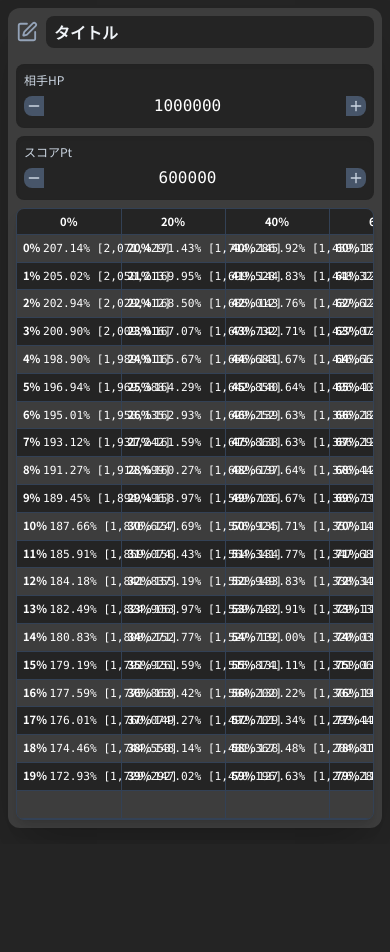
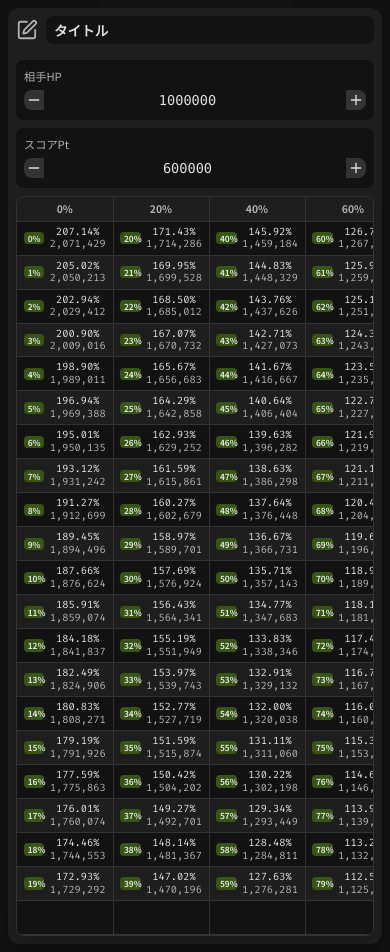
Before and after one commit to sg-kage/kage_score, a plain HTML site: page index.html in a window 390 px wide. Before the commit the page ends 844 px from the top, so only its background shows below. Drawn offline with nearby package versions, Linux system fonts and the light colour scheme.

Commit message:
Update index.html

```diff
--- a/index.html
+++ b/index.html
@@ -3,13 +3,11 @@
 <head>
   <meta charset="UTF-8">
   <meta name="viewport" content="width=device-width, initial-scale=1.0">
-  <title>Excel計算機アプリ</title>
+  <title>季節イベ最大スコア計算</title>
   <script src="https://cdn.tailwindcss.com"></script>
-  <!-- Google Fonts: Noto Sans JP と Fira Code の読み込み -->
   <link rel="preconnect" href="https://fonts.googleapis.com">
   <link rel="preconnect" href="https://fonts.gstatic.com" crossorigin>
   <link href="https://fonts.googleapis.com/css2?family=Fira+Code:wght@400;700&family=Noto+Sans+JP:wght@400;700&display=swap" rel="stylesheet">
-  <!-- Lucide Iconsの読み込み -->
   <script src="https://unpkg.com/lucide@latest/dist/lucide.js"></script>
   <style>
     body {
@@ -31,94 +29,127 @@
     }
     #resultsGridTable th, #resultsGridTable td {
       padding: 4px 6px;
-      border-right: 1px solid #334155;
-      border-bottom: 1px solid #334155;
+      border-right: 1px solid #333333;
+      border-bottom: 1px solid #333333;
       white-space: nowrap;
       text-align: left;
-      background-color: #242424;
-      color: #fff;
+      background-color: #1E1E1E;
+      color: #E0E0E0;
     }
     #resultsGridTable th {
-      background-color: #242424;
+      background-color: #1E1E1E;
       font-weight: bold;
       text-align: center;
+      color: #B0B0B0;
     }
     #resultsGridTable th:last-child, #resultsGridTable td:last-child {
       border-right: none;
     }
+    #resultsGridTable tr:nth-child(odd) td {
+      background-color: #1E1E1E;
+    }
     #resultsGridTable tr:nth-child(even) td {
-      background-color: #3D3D3D;
+      background-color: #121212;
+    }
+    .percentage-label {
+      background-color: #375613;
+      color: #E0E0E0;
+      padding: 0 4px;
+      border-radius: 4px;
+      font-size: 0.8em;
+      font-weight: bold;
+      text-align: right;
+      width: 2.5em;
+    }
+    .result-text {
+      color: #E0E0E0;
+    }
+    .result-number {
+      color: #B0B0B0;
+    }
+    .centered-content { /* 追加: 中央揃えのためのクラス */
+      width: 100%;
+      display: flex;
+      justify-content: center;
+      align-items: center;
+    }
+    .result-container {
+      display: flex;
+      flex-direction: column;
+      line-height: 1.2;
+      font-family: 'Fira Code', monospace;
+      margin-left: 0.5em;
+      align-items: center; /* 追加 */
     }
     @media (max-width: 640px) {
       #resultsGridTable {
-        font-size: 0.70rem;
-        min-width: 520px;
+        font-size: 0.65rem;
+        min-width: 480px;
       }
-      .sm\:text-lg { font-size: 1rem; }
-      .md\:text-xl { font-size: 1rem; }
+      #titleInput,
+      input[type="number"] {
+        font-size: 0.85rem !important;
+      }
+      label {
+        font-size: 0.7rem !important;
+      }
     }
   </style>
 </head>
-<body class="bg-[#242424] text-slate-100 p-2 antialiased flex flex-col items-center min-h-screen">
+<body class="bg-[#121212] text-[#E0E0E0] p-2 antialiased flex flex-col items-center min-h-screen">
 
-  <div class="w-full max-w-2xl sm:max-w-3xl md:max-w-6xl bg-[#3D3D3D] rounded-xl shadow-2xl p-2 sm:p-4 md:p-8">
-    <!-- タイトル -->
+  <div class="w-full max-w-2xl sm:max-w-3xl md:max-w-6xl bg-[#1E1E1E] rounded-xl shadow-2xl p-2 sm:p-4 md:p-8">
     <div class="flex items-center mb-4 sm:mb-6">
-      <i data-lucide="edit" class="w-6 h-6 text-slate-400 mr-2 sm:mr-3"></i>
+      <i data-lucide="edit" class="w-6 h-6 text-[#B0B0B0] mr-2 sm:mr-3"></i>
       <input
         type="text"
         id="titleInput"
         value="タイトル"
-        class="w-full bg-[#242424] text-base sm:text-lg md:text-xl font-bold border-none rounded-lg py-1 px-2 sm:py-2 sm:px-4 focus:ring-2 focus:ring-green-500 focus:outline-none"
+        class="w-full bg-[#121212] text-sm sm:text-base md:text-lg font-bold border-none rounded-lg py-1 px-2 sm:py-2 sm:px-4 focus:ring-2 focus:ring-[#4CAF50] focus:outline-none text-[#E0E0E0]"
       />
     </div>
 
-    <!-- 入力セクション -->
     <div class="flex flex-col sm:flex-row gap-2 sm:gap-4 mb-2 sm:mb-4">
-      <!-- 相手HP -->
-      <div class="flex-1 bg-[#242424] p-2 rounded-lg shadow-inner">
-        <label class="block text-slate-300 text-xs mb-1">相手HP</label>
+      <div class="flex-1 bg-[#121212] p-2 rounded-lg shadow-inner">
+        <label class="block text-[#B0B0B0] text-xs mb-1">相手HP</label>
         <div class="flex items-center">
-          <button id="decrementBaseValue" class="p-0.5 bg-slate-600 rounded-l-lg hover:bg-slate-500 transition-colors">
-            <i data-lucide="minus" class="w-4 h-4 text-slate-300"></i>
+          <button id="decrementBaseValue" class="p-0.5 bg-[#333333] rounded-l-lg hover:bg-[#4CAF50] transition-colors">
+            <i data-lucide="minus" class="w-4 h-4 text-[#E0E0E0]"></i>
           </button>
           <input
             type="number"
             id="baseValueInput"
             value="1000000"
-            class="flex-1 text-center bg-[#242424] text-white font-mono text-base sm:text-lg py-0.5 focus:ring-2 focus:ring-green-500 focus:outline-none"
+            class="flex-1 text-center bg-[#121212] text-[#E0E0E0] font-mono text-sm sm:text-base py-0.5 focus:ring-2 focus:ring-[#4CAF50] focus:outline-none"
           />
-          <button id="incrementBaseValue" class="p-0.5 bg-slate-600 rounded-r-lg hover:bg-slate-500 transition-colors">
-            <i data-lucide="plus" class="w-4 h-4 text-slate-300"></i>
+          <button id="incrementBaseValue" class="p-0.5 bg-[#333333] rounded-r-lg hover:bg-[#4CAF50] transition-colors">
+            <i data-lucide="plus" class="w-4 h-4 text-[#E0E0E0]"></i>
           </button>
         </div>
       </div>
-      <!-- スコアPt -->
-      <div class="flex-1 bg-[#242424] p-2 rounded-lg shadow-inner">
-        <label class="block text-slate-300 text-xs mb-1">スコアPt</label>
+      <div class="flex-1 bg-[#121212] p-2 rounded-lg shadow-inner">
+        <label class="block text-[#B0B0B0] text-xs mb-1">スコアPt</label>
         <div class="flex items-center">
-          <button id="decrementAdjustedValue" class="p-0.5 bg-slate-600 rounded-l-lg hover:bg-slate-500 transition-colors">
-            <i data-lucide="minus" class="w-4 h-4 text-slate-300"></i>
+          <button id="decrementAdjustedValue" class="p-0.5 bg-[#333333] rounded-l-lg hover:bg-[#4CAF50] transition-colors">
+            <i data-lucide="minus" class="w-4 h-4 text-[#E0E0E0]"></i>
           </button>
           <input
             type="number"
             id="adjustedValueInput"
             value="600000"
-            class="flex-1 text-center bg-[#242424] text-white font-mono text-base sm:text-lg py-0.5 focus:ring-2 focus:ring-green-500 focus:outline-none"
+            class="flex-1 text-center bg-[#121212] text-[#E0E0E0] font-mono text-sm sm:text-base py-0.5 focus:ring-2 focus:ring-[#4CAF50] focus:outline-none"
           />
-          <button id="incrementAdjustedValue" class="p-0.5 bg-slate-600 rounded-r-lg hover:bg-slate-500 transition-colors">
-            <i data-lucide="plus" class="w-4 h-4 text-slate-300"></i>
+          <button id="incrementAdjustedValue" class="p-0.5 bg-[#333333] rounded-r-lg hover:bg-[#4CAF50] transition-colors">
+            <i data-lucide="plus" class="w-4 h-4 text-[#E0E0E0]"></i>
           </button>
         </div>
       </div>
     </div>
 
-    <!-- 計算結果グリッド -->
-    <div class="bg-[#3D3D3D] rounded-lg shadow-lg overflow-x-auto border border-slate-700">
+    <div class="bg-[#1E1E1E] rounded-lg shadow-lg overflow-x-auto border border-[#333333]">
       <div id="resultsGridWrapper">
         <table id="resultsGridTable">
-          <!-- JSでここに挿入 -->
-        </table>
+          </table>
       </div>
     </div>
   </div>
@@ -127,7 +158,7 @@
     if (typeof lucide !== 'undefined') {
       lucide.createIcons();
     }
-    const titleInput = document.getElementById('titleInput');
+
     const baseValueInput = document.getElementById('baseValueInput');
     const adjustedValueInput = document.getElementById('adjustedValueInput');
     const resultsGridTable = document.getElementById('resultsGridTable');
@@ -136,7 +167,6 @@
     const incrementAdjustedValueBtn = document.getElementById('incrementAdjustedValue');
     const decrementAdjustedValueBtn = document.getElementById('decrementAdjustedValue');
 
-    // 新しい数式に基づく計算ロジック
     const calculateResult = (baseValue, adjustedValue, percentage) => {
       const h6 = percentage / 100;
       const adjusted = (adjustedValue / (1 + h6) - 20000) / 280000;
@@ -144,27 +174,23 @@
       const percent = result / baseValue;
       const formattedPercent = (percent * 100).toFixed(2) + '%';
       const formattedResult = new Intl.NumberFormat('ja-JP').format(result);
-
-      return `${formattedPercent} [${formattedResult}]`;
+      return `${formattedPercent} ${formattedResult}`;
     };
 
-    // グリッド表示（テーブル化）
     const renderGrid = () => {
       resultsGridTable.innerHTML = '';
       const baseValue = Number(baseValueInput.value);
       const adjustedValue = Number(adjustedValueInput.value);
 
-      // ヘッダー
       const percentages = ['0%', '20%', '40%', '60%', '80%'];
       const headerRow = document.createElement('tr');
-      percentages.forEach((p, index) => {
+      percentages.forEach((p) => {
         const th = document.createElement('th');
         th.textContent = p;
         headerRow.appendChild(th);
       });
       resultsGridTable.appendChild(headerRow);
 
-      // データ分割
       const columnsData = [[], [], [], [], []];
       for (let i = 0; i <= 99; i++) {
         const columnIndex = Math.floor(i / 20);
@@ -172,16 +198,25 @@
           columnsData[columnIndex].push(i);
         }
       }
-      columnsData[4].push(100); // 100%を最後の列に追加
+      columnsData[4].push(100);
 
       const maxRows = Math.max(...columnsData.map(col => col.length));
       for (let rowIndex = 0; rowIndex < maxRows; rowIndex++) {
         const row = document.createElement('tr');
-        columnsData.forEach((column, colIndex) => {
+        columnsData.forEach((column) => {
           const p = column[rowIndex];
           const td = document.createElement('td');
           if (p !== undefined) {
-            td.innerHTML = `<span style="font-weight:bold;">${p}%</span> <span class="font-mono">${calculateResult(baseValue, adjustedValue, p)}</span>`;
+            const [percentText, numberText] = calculateResult(baseValue, adjustedValue, p).split(' ');
+            td.innerHTML = `
+              <div class="centered-content">
+                <div class="percentage-label">${p}%</div>
+                <div class="result-container">
+                  <div class="result-text">${percentText}</div>
+                  <div class="result-number">${numberText}</div>
+                </div>
+              </div>
+            `;
           } else {
             td.textContent = '';
           }
@@ -197,7 +232,6 @@
 
     baseValueInput.addEventListener('input', handleInput);
     adjustedValueInput.addEventListener('input', handleInput);
-
     incrementBaseValueBtn.addEventListener('click', () => {
       baseValueInput.value = Number(baseValueInput.value) + 10000;
       handleInput();
@@ -215,7 +249,6 @@
       handleInput();
     });
 
-    // 初期レンダリング
     renderGrid();
   </script>
 </body>
```
